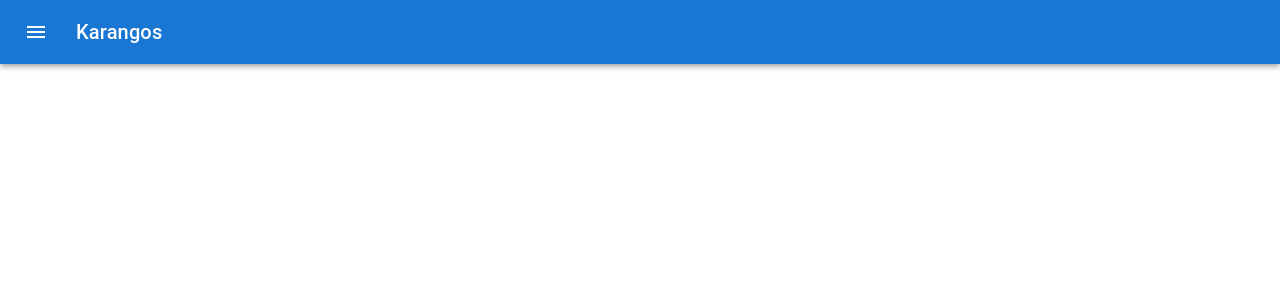
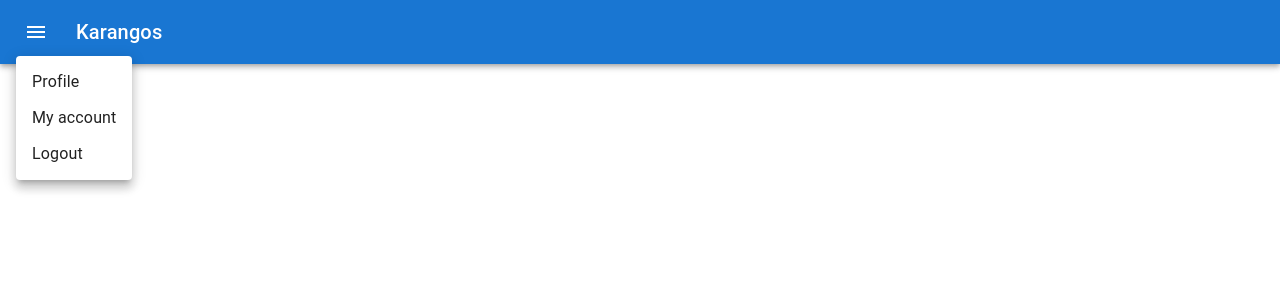
Before and after one commit to fcintra4/karangos-mat-2021-2, a React (Create React App) app: page / in a window 1280 px wide. Both pictures are taken after a click on the button "menu". Shown: the top 300 px of the page. Built offline with nearby package versions, Linux system fonts and the light colour scheme.

Commit message:
(01/10) Adicionada AppHeader à interface

```diff
--- a/src/ui/AppHeader.js
+++ b/src/ui/AppHeader.js
@@ -3,23 +3,15 @@
 import Box from '@mui/material/Box';
 import Toolbar from '@mui/material/Toolbar';
 import Typography from '@mui/material/Typography';
-import IconButton from '@mui/material/IconButton';
-import MenuIcon from '@mui/icons-material/Menu';
+import MainMenu from './MainMenu';
 
 export default function AppHeader() {
   return (
     <Box sx={{ flexGrow: 1 }}>
       <AppBar position="static">
         <Toolbar>
-          <IconButton
-            size="large"
-            edge="start"
-            color="inherit"
-            aria-label="menu"
-            sx={{ mr: 2 }}
-          >
-            <MenuIcon />
-          </IconButton>
+
+          <MainMenu />
           <Typography variant="h6" component="div" sx={{ flexGrow: 1 }}>
             Karangos
           </Typography>
--- /dev/null
+++ b/src/ui/MainMenu.js
@@ -0,0 +1,48 @@
+import * as React from 'react';
+import Menu from '@mui/material/Menu';
+import MenuItem from '@mui/material/MenuItem';
+import IconButton from '@mui/material/IconButton';
+import MenuIcon from '@mui/icons-material/Menu';
+
+export default function MainMenu() {
+  const [anchorEl, setAnchorEl] = React.useState(null);
+  const open = Boolean(anchorEl);
+  const handleClick = (event) => {
+    setAnchorEl(event.currentTarget);
+  };
+  const handleClose = () => {
+    setAnchorEl(null);
+  };
+
+  return (
+    <div>
+      <IconButton
+            size="large"
+            edge="start"
+            color="inherit"
+            aria-label="menu"
+            id="basic-button"
+            aria-controls="basic-menu"
+            aria-haspopup="true"
+            aria-expanded={open ? 'true' : undefined}
+            onClick={handleClick}
+            sx={{ mr: 2 }}
+          >
+            <MenuIcon />
+        </IconButton>
+      <Menu
+        id="basic-menu"
+        anchorEl={anchorEl}
+        open={open}
+        onClose={handleClose}
+        MenuListProps={{
+          'aria-labelledby': 'basic-button',
+        }}
+      >
+        <MenuItem onClick={handleClose}>Profile</MenuItem>
+        <MenuItem onClick={handleClose}>My account</MenuItem>
+        <MenuItem onClick={handleClose}>Logout</MenuItem>
+      </Menu>
+    </div>
+  );
+}
```
